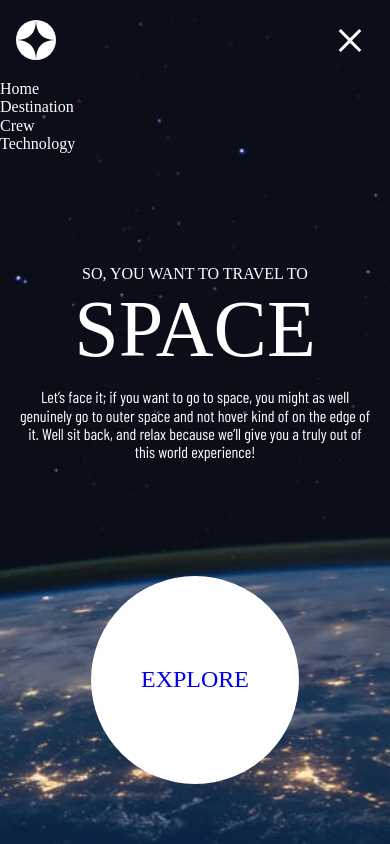
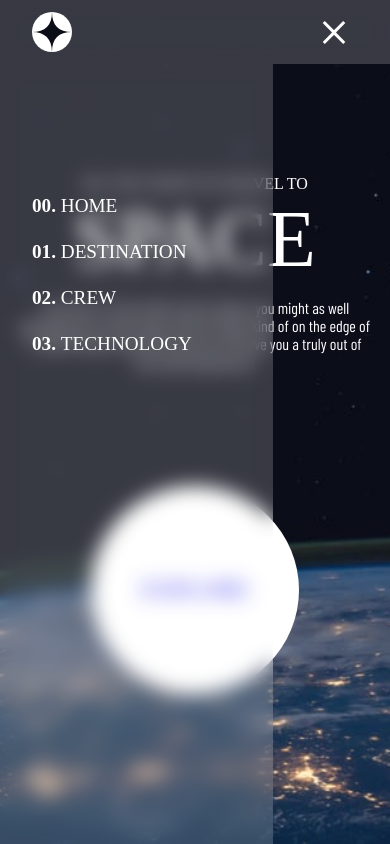
Before and after one commit to JoseAlvarezMartinez/space-tourism-2024, a React (Vite) app: page / in a window 390 px wide. Both pictures are taken after a click on the button 350 px from the left and 40 px from the top of the page. Built offline with nearby package versions, Linux system fonts and the light colour scheme; a web font is replaced by a local one.

Commit message:
-- NavBar Mobile --

```diff
--- a/src/components/NavBar/NavBar.css
+++ b/src/components/NavBar/NavBar.css
@@ -3,17 +3,42 @@
     align-items: center;
     justify-content: space-between;
 
-    padding: 1rem;
+    padding: 1rem 2rem;
+    height: 2rem;
+}
+
+.background-navbar-active,
+.navbar {
+    background-color: #ffffff2f;
+    backdrop-filter: blur(10px);
+}
+
+.navbar {
+    position: absolute;
+    height: calc(100% - 4rem);
+    width: 70%;
 }
 
 .navbar-ul {
     list-style: none;
     margin: 0;
-    padding: 0;
+    padding: 1rem 2rem;
+
+    display: flex;
+    flex-direction: column;
+    justify-content: center;
+
+    height: 50%;
+    gap: 1.5rem;
 }
+
+.navbar-a {
+    color: #fff;
+    font-size: 1.2rem;
+    font-weight: bolder;
+    text-transform: uppercase;
+}
+
 .logo {
     width: 2.5rem;
 }
-.navbar-a{
-    color:#fff;
-}
--- a/src/components/NavBar/NavBar.jsx
+++ b/src/components/NavBar/NavBar.jsx
@@ -3,11 +3,12 @@ import { Link } from "react-router-dom"
 import { Divide as Hamburger } from 'hamburger-react'
 import { useState } from "react"
 import "./NavBar.css"
+
 const NavBar = () => {
     const [isOpen, setOpen] = useState(false)
     return (
         <>
-            <div className="nav-container">
+            <div className={`nav-container ${isOpen && "background-navbar-active"}`}>
                 <img className="logo" src={LogoIcon} alt="Logo" />
 
                 <Hamburger color="#fff" toggled={isOpen} toggle={setOpen} />
@@ -16,10 +17,10 @@ const NavBar = () => {
             {isOpen &&
                 <nav className="navbar">
                     <ul className="navbar-ul">
-                        <li className="navbar-li"><Link className="navbar-a">Home</Link></li>
-                        <li className="navbar-li"><Link className="navbar-a">Destination</Link></li>
-                        <li className="navbar-li"><Link className="navbar-a">Crew</Link></li>
-                        <li className="navbar-li"><Link className="navbar-a">Technology</Link></li>
+                        <li className="navbar-li"><Link className="navbar-a">00. <span>Home</span> </Link></li>
+                        <li className="navbar-li"><Link className="navbar-a">01. <span>Destination</span></Link></li>
+                        <li className="navbar-li"><Link className="navbar-a">02. <span>Crew</span></Link></li>
+                        <li className="navbar-li"><Link className="navbar-a">03. <span>Technology</span></Link></li>
                     </ul>
                 </nav>
             }
```
